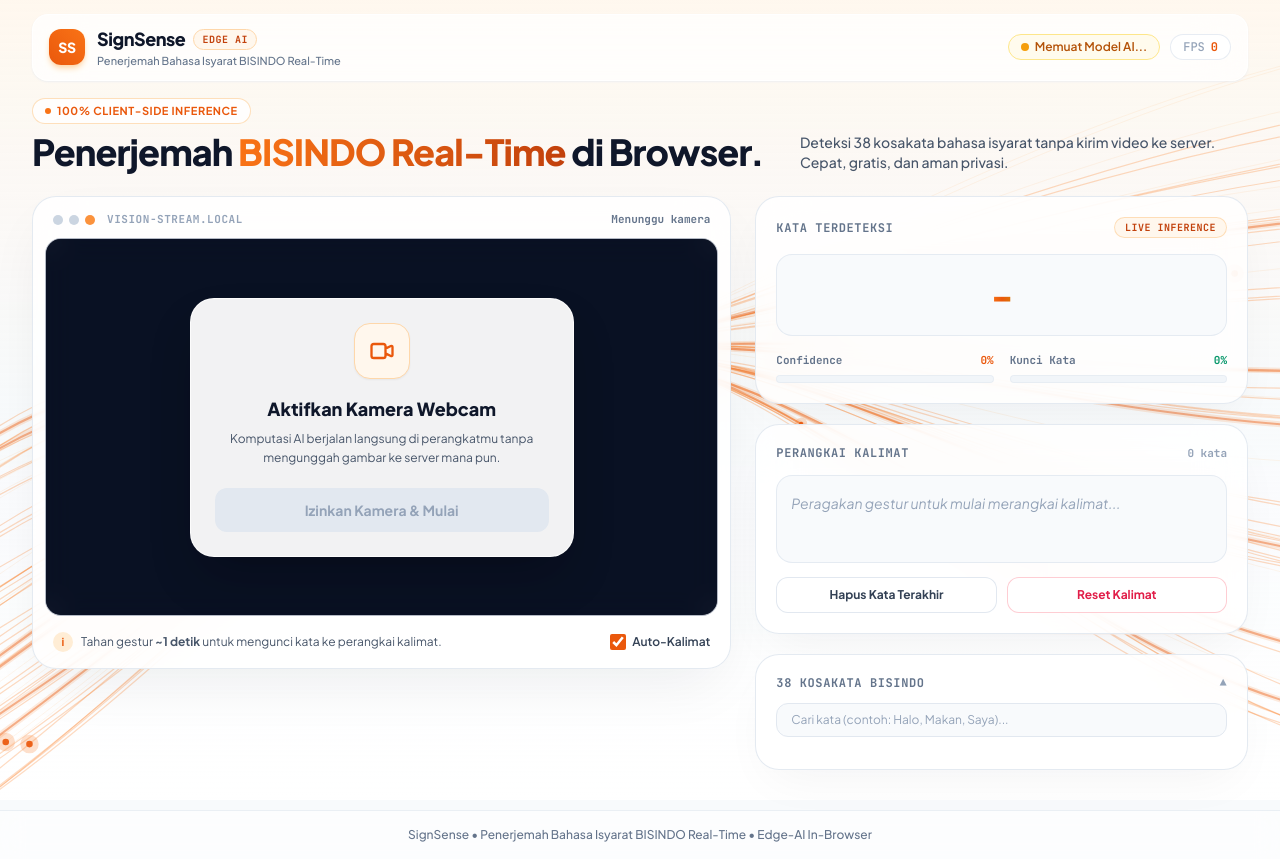
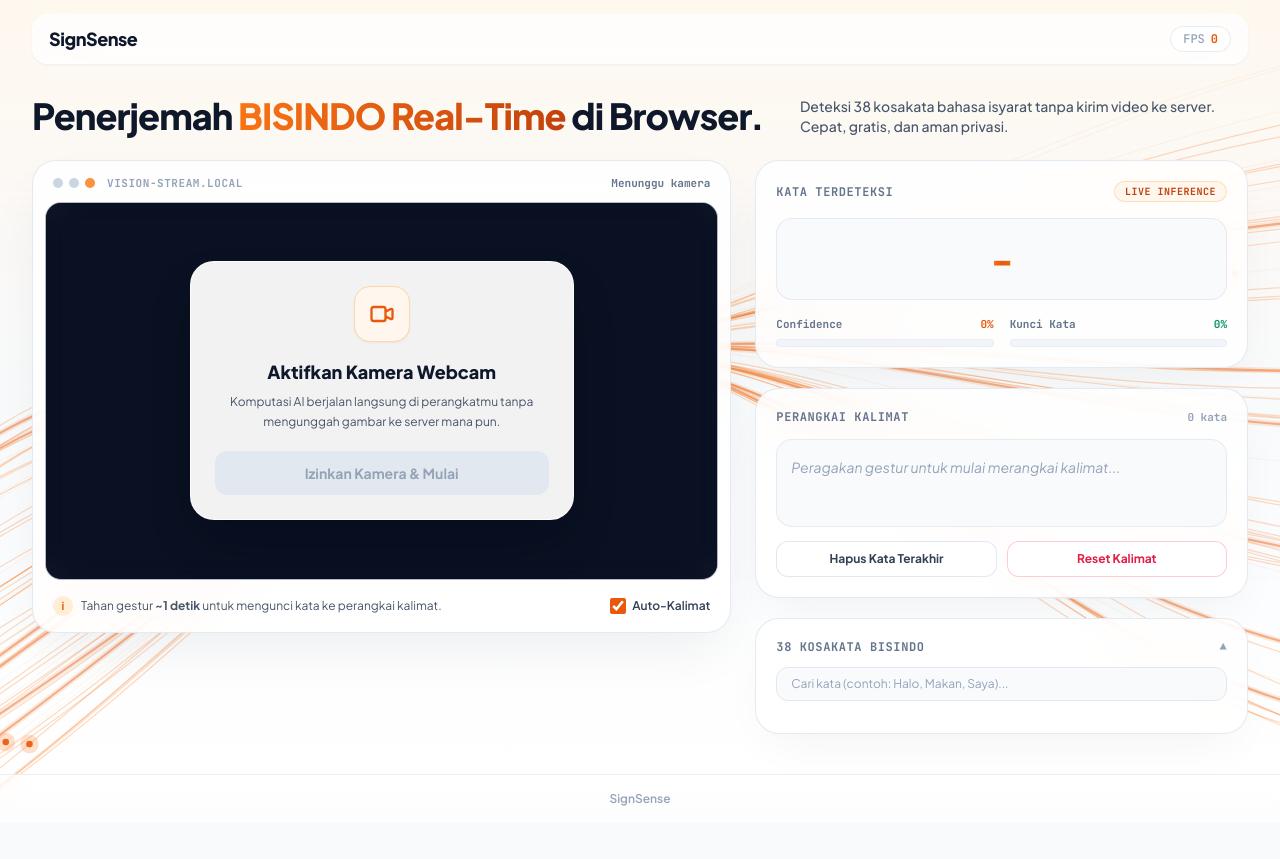
Before and after one commit to Fatradhinata/SignSense, a plain HTML site: page index.html in a window 1280 px wide. After the commit the page ends 823 px from the top, so only its background shows below. Drawn offline with nearby package versions, Linux system fonts and the light colour scheme; a script that the page names is missing.

Commit message:
chore: clean up navbar badges, logo SS, hero pill, and simplify footer to SignSense

```diff
--- a/index.html
+++ b/index.html
@@ -49,25 +49,12 @@
     <div class="mx-auto max-w-[1400px] px-4 sm:px-6 pt-3.5 lg:px-8">
       <div class="relative flex flex-wrap items-center justify-between gap-3 rounded-2xl border border-white/80 bg-white/75 px-4 py-2.5 shadow-sm shadow-slate-200/60 backdrop-blur-xl">
         <!-- Brand Logo -->
-        <div class="flex items-center gap-3">
-          <div class="w-9 h-9 rounded-xl bg-gradient-to-tr from-orange-600 to-orange-500 flex items-center justify-center shadow-md shadow-orange-200 text-white font-extrabold text-sm tracking-tight">
-            SS
-          </div>
-          <div>
-            <div class="flex items-center gap-2">
-              <span class="font-extrabold text-base sm:text-lg text-slate-900 tracking-tight">SignSense</span>
-              <span class="rounded-full border border-orange-200 bg-orange-50 px-2 py-0.5 font-mono text-[10px] font-bold uppercase tracking-wider text-orange-700">Edge AI</span>
-            </div>
-            <p class="text-[11px] font-medium text-slate-500 hidden sm:block">Penerjemah Bahasa Isyarat BISINDO Real-Time</p>
-          </div>
+        <div class="flex items-center">
+          <span class="font-extrabold text-lg text-slate-900 tracking-tight">SignSense</span>
         </div>
 
         <!-- Telemetry Status Pills -->
         <div class="flex items-center gap-2.5">
-          <div id="statusBadge" class="flex items-center gap-1.5 rounded-full border border-amber-200 bg-amber-50/90 px-3 py-1 text-xs font-semibold text-amber-700 shadow-xs">
-            <span class="h-2 w-2 rounded-full bg-amber-500 animate-ping"></span>
-            <span id="statusText">Memuat Model AI...</span>
-          </div>
           <div class="flex items-center gap-1.5 rounded-full border border-slate-200/80 bg-white/90 px-3 py-1 font-mono text-xs font-bold text-slate-700 shadow-xs">
             <span class="text-slate-400 font-normal">FPS</span>
             <span id="fpsCount" class="text-orange-600">0</span>
@@ -83,10 +70,6 @@
     <!-- Compact SaaS Hero Header -->
     <div class="mb-6 flex flex-col md:flex-row md:items-end justify-between gap-4">
       <div>
-        <div class="inline-flex items-center gap-1.5 rounded-full border border-orange-200/80 bg-white/80 px-3 py-1 text-[11px] font-bold uppercase tracking-wider text-orange-600 shadow-xs backdrop-blur-sm mb-2">
-          <span class="h-1.5 w-1.5 rounded-full bg-orange-500"></span>
-          100% Client-Side Inference
-        </div>
         <h1 class="text-2xl sm:text-3xl lg:text-4xl font-extrabold tracking-tight text-slate-900 leading-tight">
           Penerjemah <span class="text-transparent bg-clip-text bg-gradient-to-r from-orange-500 to-orange-700 font-black">BISINDO Real-Time</span> di Browser.
         </h1>
@@ -263,8 +246,8 @@
   </main>
 
   <!-- Minimalist Footer -->
-  <footer class="relative z-10 border-t border-slate-200/70 bg-white/60 backdrop-blur-md text-center py-4 text-xs font-medium text-slate-500">
-    SignSense &bull; Penerjemah Bahasa Isyarat BISINDO Real-Time &bull; Edge-AI In-Browser
+  <footer class="relative z-10 border-t border-slate-200/70 bg-white/60 backdrop-blur-md text-center py-4 text-xs font-semibold text-slate-400">
+    SignSense
   </footer>
 
   <!-- Script 1: Lequirem Optical Fiber Canvas Adapted to Vibrant Orange -->
@@ -588,14 +571,18 @@
         isModelLoaded = true;
         renderVocabBadges(modelData.classes);
 
-        statusBadge.className = "flex items-center gap-1.5 rounded-full border border-emerald-200 bg-emerald-50/90 px-3 py-1 text-xs font-semibold text-emerald-700 shadow-xs";
-        statusBadge.innerHTML = `<span class="h-2 w-2 rounded-full bg-emerald-500"></span><span>AI Siap (${modelData.classes.length} Kata)</span>`;
+        if (statusBadge) {
+          statusBadge.className = "flex items-center gap-1.5 rounded-full border border-emerald-200 bg-emerald-50/90 px-3 py-1 text-xs font-semibold text-emerald-700 shadow-xs";
+          statusBadge.innerHTML = `<span class="h-2 w-2 rounded-full bg-emerald-500"></span><span>AI Siap (${modelData.classes.length} Kata)</span>`;
+        }
 
         btnStartCamera.disabled = false;
       } catch (err) {
         console.error("Failed loading model:", err);
-        statusBadge.className = "flex items-center gap-1.5 rounded-full border border-rose-200 bg-rose-50/90 px-3 py-1 text-xs font-semibold text-rose-700";
-        statusText.innerText = "Gagal Memuat Model AI";
+        if (statusBadge) {
+          statusBadge.className = "flex items-center gap-1.5 rounded-full border border-rose-200 bg-rose-50/90 px-3 py-1 text-xs font-semibold text-rose-700";
+          if (statusText) statusText.innerText = "Gagal Memuat Model AI";
+        }
       }
     }
 
```
